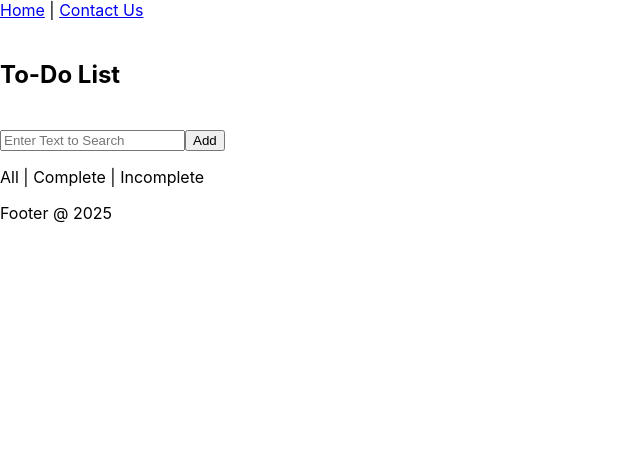
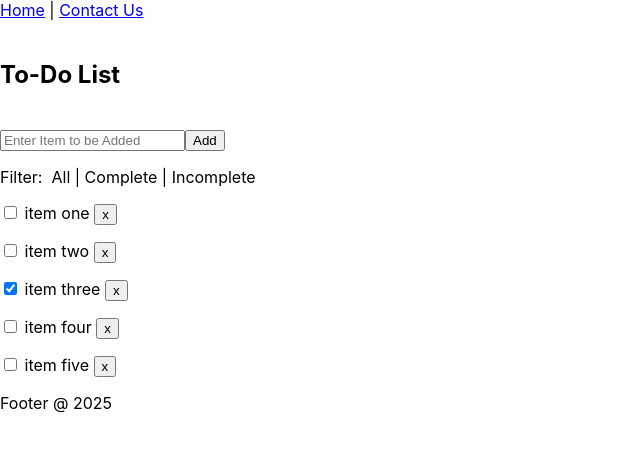
Before and after one commit to cvan90/App-Project, a React (Create React App) app in the folder react-app-project/: page /#/ in a window 1280 px wide. Shown: the top 450 px of the page, without its empty margins (0-640 px from the left). Built offline with nearby package versions, Linux system fonts and the light colour scheme.

Commit message:
added display for map array to screen

```diff
--- a/react-app-project/src/components/Home.js
+++ b/react-app-project/src/components/Home.js
@@ -38,16 +38,25 @@
         </div>
         <br></br>
     <div>
-      <input type="text" placeholder="Enter Text to Search "></input>
+      <input type="text" placeholder="Enter Item to be Added "></input>
     <button onClick={btnclick}>Add</button>
-    <p>
+    <p> Filter:&nbsp;&nbsp;
         <a>All</a> {" | "}
         <a>Complete</a> {" | "}
         <a>Incomplete</a>
     </p>
     </div>
     <div>
-
+            {todolist && todolist.map((item)=>
+              <p key={item.id}>{
+                <>
+                   <input type="checkbox" checked={item.completed}/>
+                    {" "}
+                    <span>{item.name}</span>
+                    {" "}
+                   <button>x</button>
+                </>}
+              </p>)}
     </div>
     <div>
       <footer>Footer @ 2025</footer>
```
